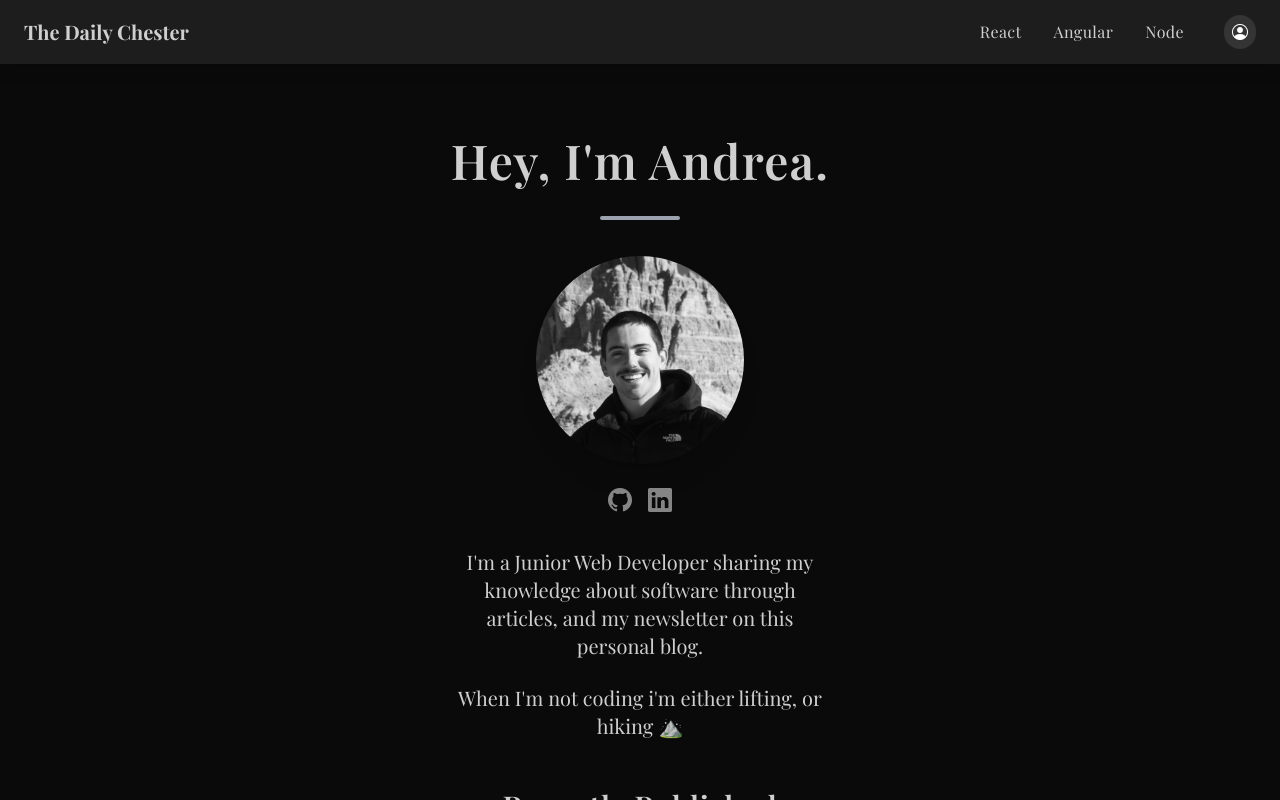
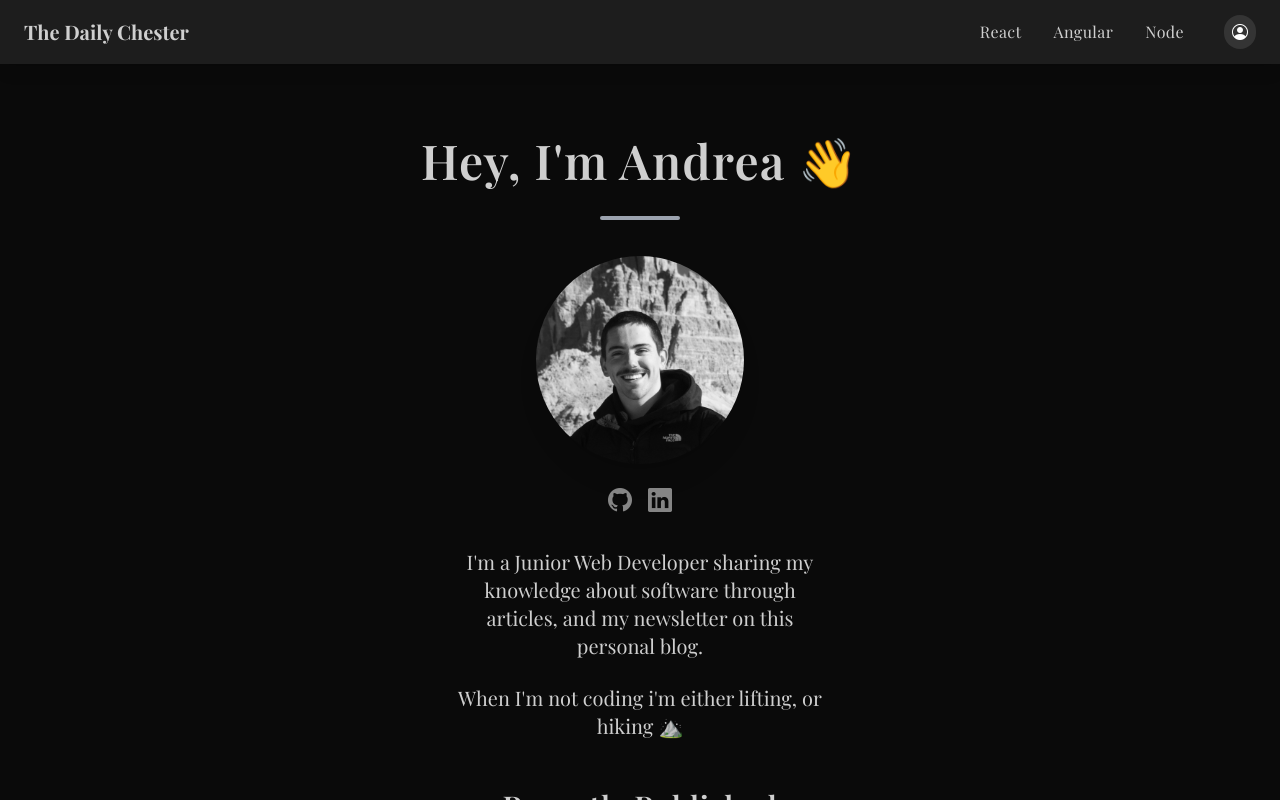
Before and after one commit to andrea-lattanzio/blog-app-fe, an Angular app: page / in a window 1280 px wide. Built offline with nearby package versions, Linux system fonts and the light colour scheme; a web font is replaced by a local one.

Commit message:
minor ui changes

```diff
--- a/src/app/components/spinner/spinner.component.scss
+++ b/src/app/components/spinner/spinner.component.scss
@@ -17,7 +17,7 @@
   border: 5px solid rgba(255, 255, 255, 0.3);
   border-top: 5px solid #bb86fc;
   border-radius: 50%;
-  animation: spin 1.6s cubic-bezier(0.4, 0, 0.2, 1) infinite;
+  animation: spin 1s cubic-bezier(0.4, 0, 0.2, 1) infinite;
   box-shadow: 0px 0px 10px rgba(255, 255, 255, 0.2);
 }
 
--- a/src/app/pages/home/home.component.html
+++ b/src/app/pages/home/home.component.html
@@ -1,5 +1,8 @@
-<div style="animation-duration: 0.5s;" class="animated animate__fadeIn pt-10 pb-14 h-auto flex flex-col items-center justify-center">
-  <h1 class="text-5xl font-playfair font-semibold tracking-wide text-center">Hey, I'm Andrea.</h1>
+<div
+  style="animation-duration: 0.5s"
+  class="animated animate__fadeIn pt-10 pb-14 h-auto flex flex-col items-center justify-center"
+>
+  <h1 class="text-5xl font-playfair font-semibold tracking-wide text-center">Hey, I'm Andrea <span class="text-md">👋</span></h1>
   <div class="mt-8 w-20 h-1 bg-gray-400 rounded-full mx-auto my-4"></div>
   <div class="mt-5 w-52 h-52 rounded-full overflow-hidden shadow-xl">
     <img src="./assets/images/profile_pic.jpeg" alt="Profile Picture" class="w-full h-full object-cover" />
```
